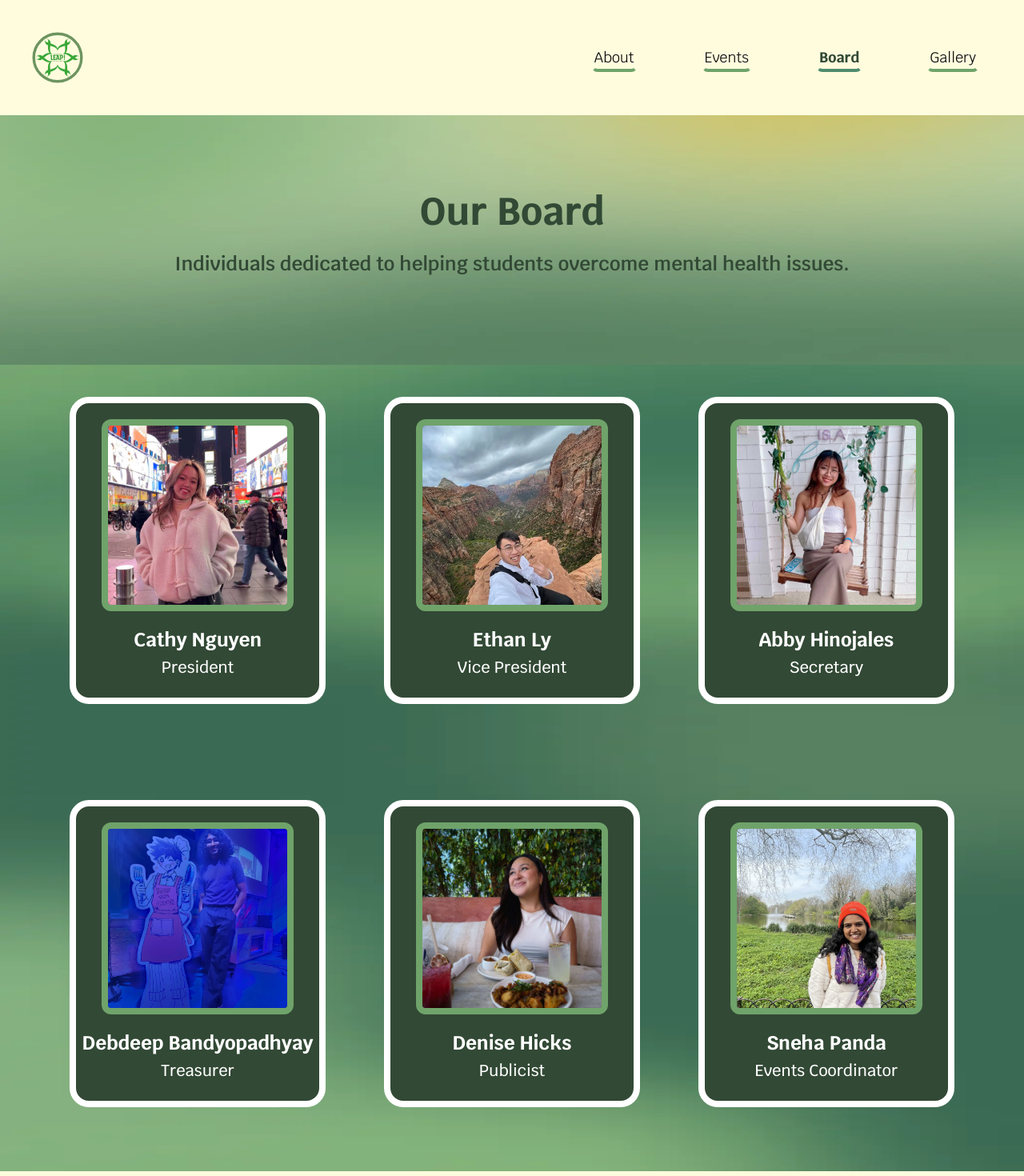
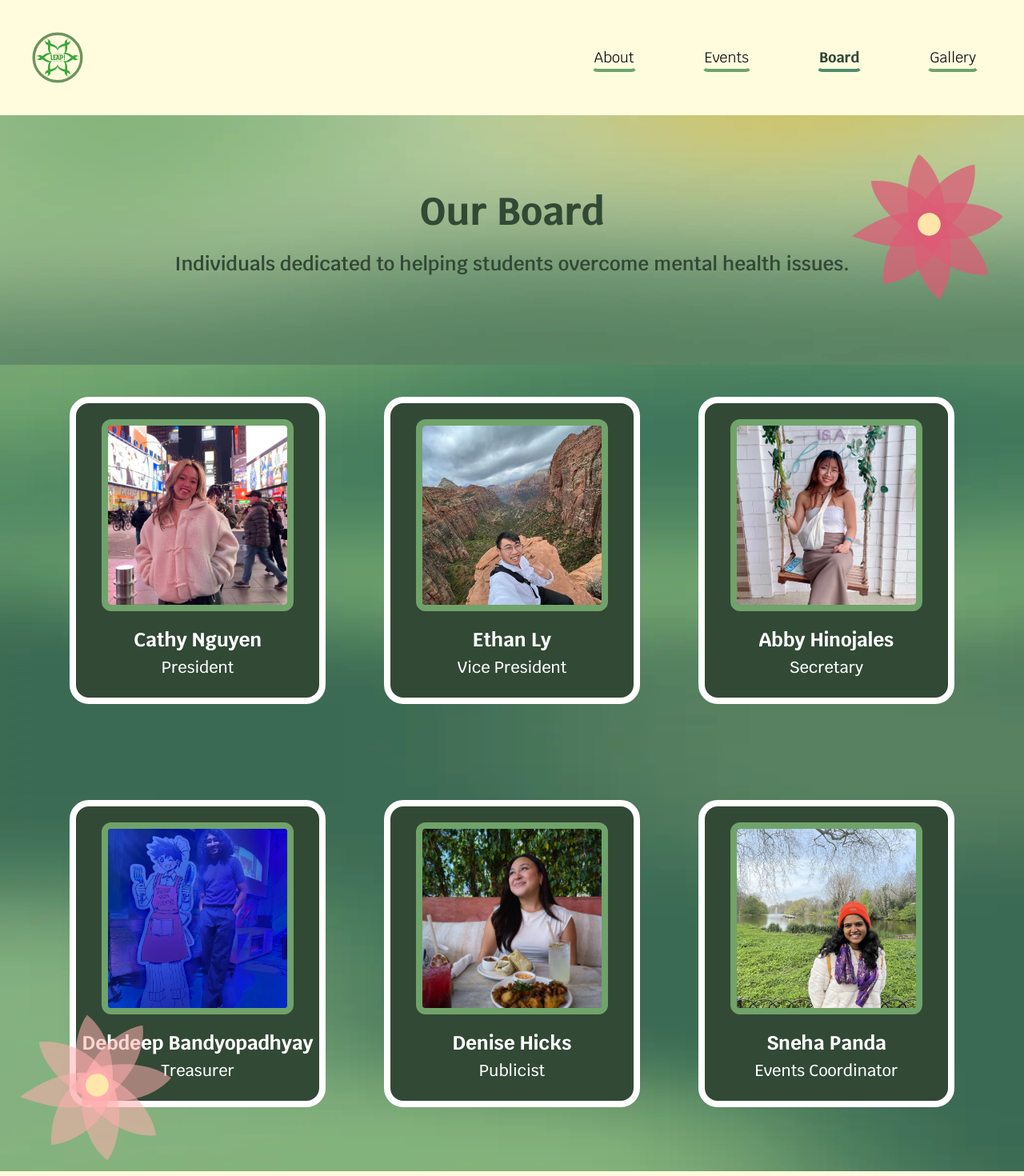
Before and after one commit to acm-ucr/leap-website, a Next.js app: page /board in a window 1280 px wide. Shown: the top 1470 px of the page at 80% size. Built offline with nearby package versions, Linux system fonts and the light colour scheme.

Commit message:
Added board page assets

```diff
--- a/src/app/board/page.tsx
+++ b/src/app/board/page.tsx
@@ -1,10 +1,12 @@
 import Header from "@/components/Header";
 import BoardWrapper from "@/components/board/BoardWrapper";
 import BackgroundImage from "@/public/assets/backgrounds/HeaderBoard.webp";
-
+import BoardDecorationsBottom from "@/components/board/BoardDecorationsBottom";
+import BoardDecorationsTop from "@/components/board/BoardDecorationsTop";
 const OurBoard = () => {
   return (
     <div>
+      <BoardDecorationsTop />
       <Header
         title={"Our Board"}
         subtitle={
@@ -13,6 +15,7 @@ const OurBoard = () => {
         background={BackgroundImage}
       />
       <BoardWrapper />
+      <BoardDecorationsBottom />
     </div>
   );
 };
--- /dev/null
+++ b/src/components/board/BoardDecorationsBottom.tsx
@@ -0,0 +1,26 @@
+"use client";
+import Image from "next/image";
+import pinkFlower from "@/public/assets/pinkFlower.svg";
+import { motion } from "motion/react";
+
+const BoardDecorationsBottom = () => {
+  return (
+    <>
+      <div className="relative">
+        <div className="absolute bottom-3 left-[3vh] w-[15vw]">
+          <motion.div
+            animate={{ rotate: [0, 10, -10, 0] }}
+            transition={{
+              duration: 10,
+              repeat: Infinity,
+            }}
+          >
+            <Image src={pinkFlower} alt="pink flower" className="" />
+          </motion.div>
+        </div>
+      </div>
+    </>
+  );
+};
+
+export default BoardDecorationsBottom;
--- /dev/null
+++ b/src/components/board/BoardDecorationsTop.tsx
@@ -0,0 +1,26 @@
+"use client";
+import Image from "next/image";
+import redFlower from "@/public/assets/redFlower.svg";
+import { motion } from "motion/react";
+
+const BoardDecorationsTop = () => {
+  return (
+    <>
+      <div className="relative">
+        <div className="absolute right-[3vh] top-48 w-[15vw]">
+          <motion.div
+            animate={{ rotate: [0, 10, -10, 0] }}
+            transition={{
+              duration: 10,
+              repeat: Infinity,
+            }}
+          >
+            <Image src={redFlower} alt="red flower" className="" />
+          </motion.div>
+        </div>
+      </div>
+    </>
+  );
+};
+
+export default BoardDecorationsTop;
```
